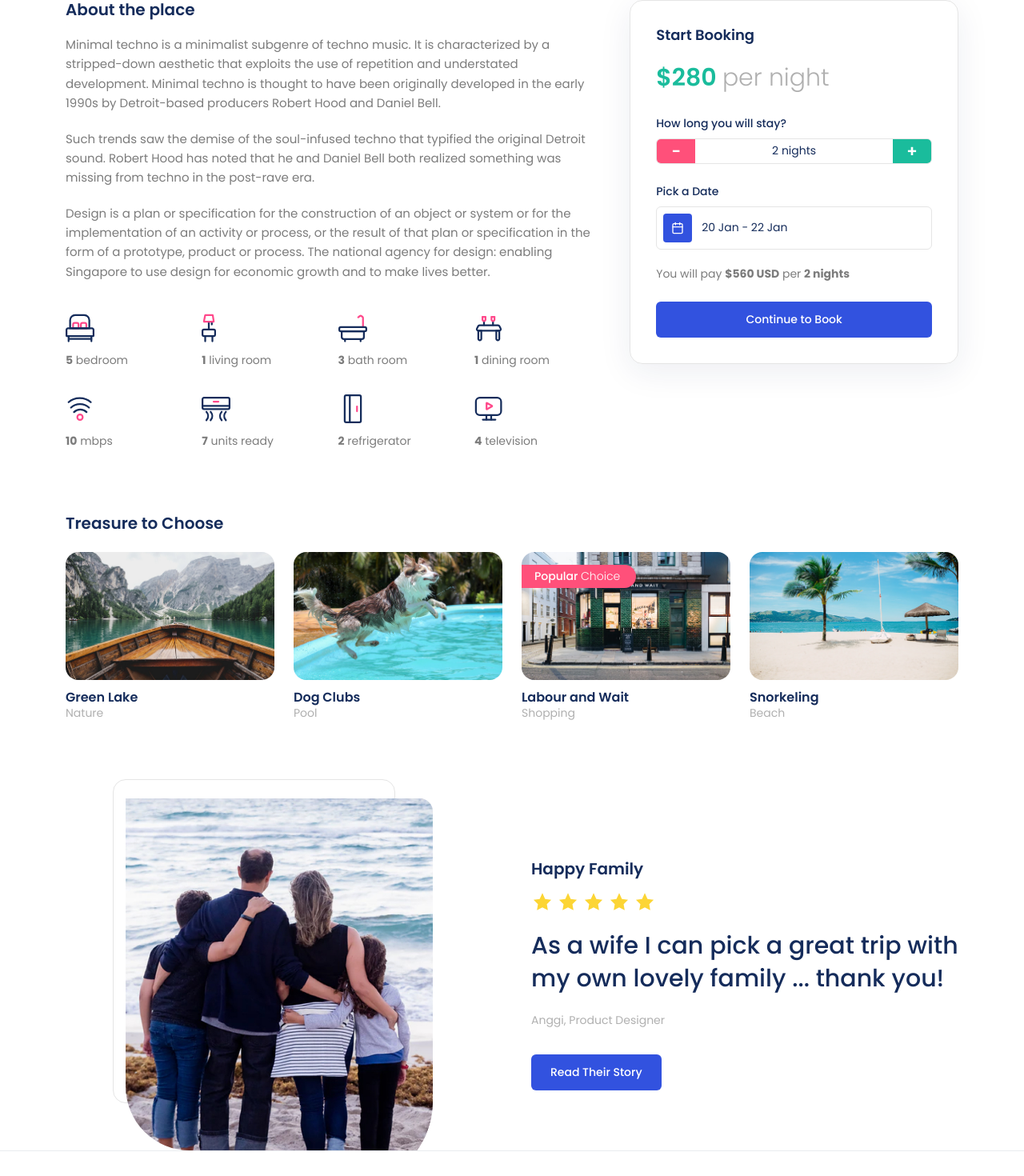
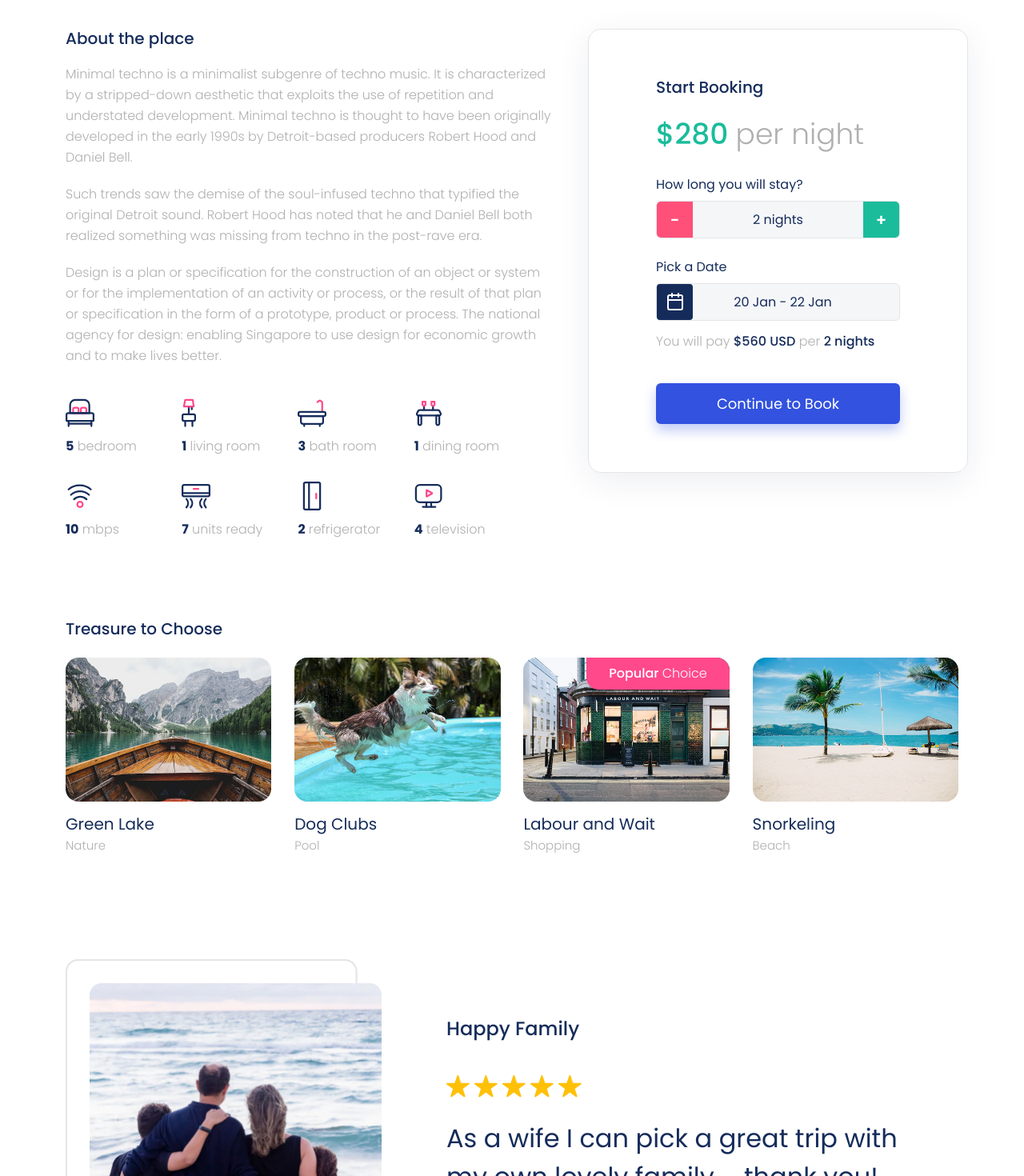
Before and after one commit to rakhaadrida/property-rental-react, a React (Vite) app: page /properties/1 in a window 1280 px wide. Shown: the part 835-2305 px from the top of the page at 80% size. Built offline with nearby package versions, Linux system fonts and the light colour scheme.

Commit message:
[feat] property details page

```diff
--- a/src/assets/scss/_color-variables.scss
+++ b/src/assets/scss/_color-variables.scss
@@ -2,7 +2,7 @@ $white: #fff !default;
 $gray-100: #f8f9fa !default;
 $gray-200: #e9ecef !default;
 $gray-300: #dee2e6 !default;
-$gray-400: #ced4da !default;
+$gray-400: #f5f6f8 !default;
 $gray-500: #b0b0b0 !default;
 $gray-600: #6c757d !default;
 $gray-700: #495057 !default;
@@ -10,7 +10,7 @@ $gray-800: #343a40 !default;
 $gray-900: #152c5b !default;
 $black: #000 !default;
 
-$blue: #0d6efd !default;
+$blue: #152c5b !default;
 $indigo: #3252df !default;
 $purple: #6f42c1 !default;
 $pink: #ff498b !default;
--- a/src/assets/scss/_detail-page.scss
+++ b/src/assets/scss/_detail-page.scss
@@ -14,7 +14,7 @@ $detail-booking-shadow: 0 10px 40px rgba(21, 44, 91, 0.08);
   -moz-osx-font-smoothing: grayscale;
 
   section {
-    margin-bottom: 0;
+    margin-bottom: 6.25rem;
   }
 
   a {
@@ -165,27 +165,19 @@ $detail-booking-shadow: 0 10px 40px rgba(21, 44, 91, 0.08);
 .about-booking {
   margin-top: 4rem;
 
-  &-layout {
-    display: grid;
-    grid-template-columns: 1fr;
-    gap: 3rem;
-
-    @include media-breakpoint-up(lg) {
-      grid-template-columns: 1.6fr 1fr;
-    }
-  }
-
   &-heading {
     font-size: 1.25rem;
-    font-weight: 600;
+    font-weight: 500;
     margin-bottom: 0;
   }
 
   &-description {
     margin-top: 1.25rem;
-    font-size: 15px;
+    font-size: 16px;
     line-height: 1.625;
-    color: $detail-body-color;
+    color: $gray-500;
+    font-weight: 300;
+    width: 95%;
 
     p {
       margin-bottom: 1.25rem;
@@ -200,8 +192,9 @@ $detail-booking-shadow: 0 10px 40px rgba(21, 44, 91, 0.08);
     margin-top: 2.5rem;
     display: grid;
     grid-template-columns: repeat(2, 1fr);
-    column-gap: 1.5rem;
+    column-gap: 0.25rem;
     row-gap: 2rem;
+    width: 90%;
 
     @include media-breakpoint-up(sm) {
       grid-template-columns: repeat(4, 1fr);
@@ -216,34 +209,38 @@ $detail-booking-shadow: 0 10px 40px rgba(21, 44, 91, 0.08);
   &-feature-text {
     margin-top: 0.75rem;
     margin-bottom: 0;
-    font-size: 0.875rem;
-    color: $detail-body-color;
+    font-size: 1rem;
+
+    &-name {
+      font-weight: 300;
+      color: $gray-500;
+    }
   }
 
   &-card {
     height: fit-content;
     border-radius: 1rem;
     border: 1px solid $detail-line-color;
-    padding: 2rem;
+    padding: 3.75rem 5.25rem;
     box-shadow: $detail-booking-shadow;
   }
 
   &-card-title {
-    font-size: 1.125rem;
-    font-weight: 600;
+    font-size: 1.25rem;
+    font-weight: 500;
     margin-bottom: 0;
   }
 
   &-price {
     margin-top: 1.25rem;
     margin-bottom: 0;
-    font-size: 1.875rem;
-    font-weight: 600;
+    font-size: 2.25rem;
+    font-weight: 500;
     color: $detail-success-color;
   }
 
   &-price-unit {
-    font-weight: 300;
+    font-weight: 200;
     color: $gray-500;
   }
 
@@ -253,8 +250,8 @@ $detail-booking-shadow: 0 10px 40px rgba(21, 44, 91, 0.08);
 
   &-label {
     display: block;
-    font-size: 0.875rem;
-    font-weight: 500;
+    font-size: 1rem;
+    font-weight: 400;
     margin-bottom: 0;
   }
 
@@ -269,7 +266,8 @@ $detail-booking-shadow: 0 10px 40px rgba(21, 44, 91, 0.08);
 
   &-counter-btn {
     display: flex;
-    width: 3rem;
+    width: 2.815rem;
+    height: 2.815rem;
     align-items: center;
     justify-content: center;
     border: 0;
@@ -293,8 +291,9 @@ $detail-booking-shadow: 0 10px 40px rgba(21, 44, 91, 0.08);
     display: flex;
     align-items: center;
     justify-content: center;
-    font-size: 0.875rem;
+    font-size: 1rem;
     color: $gray-900;
+    background-color: $gray-400;
   }
 
   &-date-picker {
@@ -304,41 +303,52 @@ $detail-booking-shadow: 0 10px 40px rgba(21, 44, 91, 0.08);
     gap: 0.75rem;
     border-radius: 0.375rem;
     border: 1px solid $detail-line-color;
-    padding: 0.5rem;
+    background-color: $gray-400;
   }
 
   &-date-icon {
     display: flex;
-    width: 2.25rem;
-    height: 2.25rem;
+    width: 2.815rem;
+    height: 2.815rem;
     align-items: center;
     justify-content: center;
     border-radius: 0.25rem;
-    background-color: $primary;
+    background-color: $blue;
     color: $white;
   }
 
   &-date-value {
-    font-size: 0.875rem;
+    flex: 1;
+    display: flex;
+    align-items: center;
+    justify-content: center;
+    font-size: 1rem;
     color: $gray-900;
+    padding-right: 45px;
   }
 
   &-summary {
-    margin-top: 1.25rem;
+    margin-top: 0.875rem;
     margin-bottom: 0;
-    font-size: 0.875rem;
-    color: $detail-body-color;
+    font-size: 1rem;
+    color: $gray-500;
+    font-weight: 200;
+
+    &-total {
+      color: $gray-900;
+      font-weight: 500;
+    }
   }
 
   &-submit {
-    margin-top: 1.5rem;
+    margin-top: 2.5rem;
     width: 100%;
     border: 0;
     border-radius: 0.375rem;
     background-color: $primary;
     padding: 0.75rem 0;
-    font-size: 0.875rem;
-    font-weight: 500;
+    font-size: 1.125rem;
+    font-weight: 400;
     color: $white;
     cursor: pointer;
     transition: background-color 0.15s ease-in-out;
@@ -354,7 +364,7 @@ $detail-booking-shadow: 0 10px 40px rgba(21, 44, 91, 0.08);
 
   &-heading {
     font-size: 1.25rem;
-    font-weight: 600;
+    font-weight: 500;
     margin-bottom: 0;
   }
 
@@ -362,7 +372,7 @@ $detail-booking-shadow: 0 10px 40px rgba(21, 44, 91, 0.08);
     margin-top: 1.5rem;
     display: grid;
     grid-template-columns: repeat(2, 1fr);
-    gap: 1.5rem;
+    gap: 1.8rem;
 
     @include media-breakpoint-up(md) {
       grid-template-columns: repeat(4, 1fr);
@@ -371,7 +381,7 @@ $detail-booking-shadow: 0 10px 40px rgba(21, 44, 91, 0.08);
 
   &-image {
     position: relative;
-    height: 10rem;
+    height: 11.25rem;
     overflow: hidden;
     border-radius: 1rem;
     margin-bottom: 0;
@@ -379,13 +389,12 @@ $detail-booking-shadow: 0 10px 40px rgba(21, 44, 91, 0.08);
 
   &-badge {
     position: absolute;
-    left: 0;
-    top: 1rem;
-    border-top-right-radius: 9999px;
-    border-bottom-right-radius: 9999px;
-    background-color: $detail-pink;
-    padding: 0.25rem 1.25rem 0.25rem 1rem;
-    font-size: 0.875rem;
+    right: 0;
+    top: 0;
+    border-radius: 0 15px;
+    background-color: $pink;
+    padding: 0.5rem 1.75rem;
+    font-size: 1rem;
     font-weight: 500;
     color: $white;
     z-index: 1;
@@ -396,21 +405,23 @@ $detail-booking-shadow: 0 10px 40px rgba(21, 44, 91, 0.08);
   }
 
   &-name {
-    margin-top: 0.75rem;
+    margin-top: 1rem;
     margin-bottom: 0;
-    font-size: 1rem;
-    font-weight: 600;
+    font-size: 1.25rem;
+    font-weight: 400;
   }
 
   &-type {
+    margin-top: 0.25rem;
     margin-bottom: 0;
-    font-size: 0.875rem;
+    font-size: 0.938rem;
     color: $gray-500;
+    font-weight: 300;
   }
 }
 
 .detail-testimonial {
-  margin-top: 6rem;
+  margin-top: 6.25rem;
 
   &-layout {
     display: grid;
--- a/src/assets/scss/_variables.scss
+++ b/src/assets/scss/_variables.scss
@@ -10,7 +10,7 @@ $white: #fff !default;
 $gray-100: #f8f9fa !default;
 $gray-200: #e9ecef !default;
 $gray-300: #dee2e6 !default;
-$gray-400: #ced4da !default;
+$gray-400: #f5f6f8 !default;
 $gray-500: #b0b0b0 !default;
 $gray-600: #6c757d !default;
 $gray-700: #495057 !default;
--- a/src/sections/detail/AboutBooking.tsx
+++ b/src/sections/detail/AboutBooking.tsx
@@ -1,4 +1,5 @@
 import { useState } from "react";
+import Button from "../../components/button/Button";
 
 interface Feature {
   _id: string;
@@ -39,8 +40,8 @@ const AboutBooking = ({
 
   return (
     <section className="container about-booking">
-      <div className="about-booking-layout">
-        <div>
+      <div className="about-booking-layout row">
+        <div className="col-lg-7">
           <h2 className="about-booking-heading">About the place</h2>
           <div
             className="about-booking-description"
@@ -49,7 +50,7 @@ const AboutBooking = ({
 
           <div className="about-booking-features">
             {features.map((feature, index) => (
-              <div key={`${feature.name}-${index}`}>
+              <div key={`${feature.name}-${index}`} className="">
                 <img
                   src={featureIcon[feature.name] ?? "/assets/icons/icon_tv.svg"}
                   alt=""
@@ -58,14 +59,16 @@ const AboutBooking = ({
                 />
                 <p className="about-booking-feature-text">
                   <span className="font-weight-bold">{feature.qty}</span>{" "}
-                  {feature.name}
+                  <span className="about-booking-feature-text-name">
+                    {feature.name}
+                  </span>
                 </p>
               </div>
             ))}
           </div>
         </div>
 
-        <div className="about-booking-card">
+        <div className="about-booking-card col-lg-5">
           <h3 className="about-booking-card-title">Start Booking</h3>
           <p className="about-booking-price">
             ${price}{" "}
@@ -104,9 +107,9 @@ const AboutBooking = ({
             <div className="about-booking-date-picker">
               <span className="about-booking-date-icon">
                 <svg
-                  width="16"
-                  height="16"
-                  viewBox="0 0 24 24"
+                  width="24"
+                  height="24"
+                  viewBox="0 1 24 24"
                   fill="none"
                   stroke="currentColor"
                   strokeWidth="2"
@@ -126,15 +129,21 @@ const AboutBooking = ({
 
           <p className="about-booking-summary">
             You will pay{" "}
-            <span className="font-weight-bold">${total} USD</span> per{" "}
-            <span className="font-weight-bold">
+            <span className="about-booking-summary-total">${total} USD</span>{" "}
+            per{" "}
+            <span className="about-booking-summary-total">
               {nights} {nights > 1 ? "nights" : "night"}
             </span>
           </p>
 
-          <button type="button" className="about-booking-submit">
+          <Button
+            className="btn px-5 about-booking-submit"
+            hasShadow
+            isPrimary
+            href=""
+          >
             Continue to Book
-          </button>
+          </Button>
         </div>
       </div>
     </section>
--- a/src/sections/detail/Activities.tsx
+++ b/src/sections/detail/Activities.tsx
@@ -23,11 +23,7 @@ const Activities = ({ data }: ActivitiesProps) => {
                   Popular <span>Choice</span>
                 </span>
               )}
-              <img
-                src={item.imageUrl}
-                alt={item.name}
-                className="img-cover"
-              />
+              <img src={item.imageUrl} alt={item.name} className="img-cover" />
             </figure>
             <h3 className="detail-activities-name">{item.name}</h3>
             <p className="detail-activities-type">{item.type}</p>
--- a/src/sections/detail/DetailTestimonial.tsx
+++ b/src/sections/detail/DetailTestimonial.tsx
@@ -1,3 +1,7 @@
+import Button from "../../components/button/Button";
+import TestimonialFrame from "../../../public/assets/images/landing-page/testimonial-frame.jpg";
+import Star from "../../components/star/Star";
+
 interface TestimonialData {
   imageUrl: string;
   name: string;
@@ -11,54 +15,93 @@ interface TestimonialProps {
   data: TestimonialData;
 }
 
-const Star = ({ filled }: { filled: boolean }) => (
-  <svg
-    width="28"
-    height="28"
-    viewBox="0 0 24 24"
-    fill={filled ? "#fcd535" : "#e5e5e5"}
-    aria-hidden="true"
-  >
-    <path d="M12 2l2.9 6.26L21.5 9.27l-4.75 4.64 1.12 6.54L12 17.27 6.13 20.45l1.12-6.54L2.5 9.27l6.6-1.01L12 2z" />
-  </svg>
-);
+// const Star = ({ filled }: { filled: boolean }) => (
+//   <svg
+//     width="28"
+//     height="28"
+//     viewBox="0 0 24 24"
+//     fill={filled ? "#fcd535" : "#e5e5e5"}
+//     aria-hidden="true"
+//   >
+//     <path d="M12 2l2.9 6.26L21.5 9.27l-4.75 4.64 1.12 6.54L12 17.27 6.13 20.45l1.12-6.54L2.5 9.27l6.6-1.01L12 2z" />
+//   </svg>
+// );
 
 const DetailTestimonial = ({ data }: TestimonialProps) => {
-  const rounded = Math.round(data.rate);
+  // const rounded = Math.round(data.rate);
 
   return (
-    <section className="container detail-testimonial">
-      <div className="detail-testimonial-layout">
-        <div className="detail-testimonial-media">
-          <div className="detail-testimonial-frame">
-            <div className="detail-testimonial-frame-border" />
-            <figure className="detail-testimonial-image">
-              <img
-                src={data.imageUrl}
-                alt={data.name}
-                className="img-cover"
-              />
-            </figure>
+    <section className="container">
+      <div className="row align-items-center">
+        <div className="col-auto testimonial-hero-section">
+          <div className="testimonial-hero">
+            <img
+              src={data.imageUrl}
+              alt="Testimonial"
+              className="position-absolute testimonial-image"
+            />
+            <img
+              src={TestimonialFrame}
+              alt="Testimonial Frame"
+              className="position-absolute testimonial-frame"
+            />
           </div>
         </div>
-
-        <div>
-          <h3 className="detail-testimonial-name">{data.name}</h3>
-          <div className="detail-testimonial-stars">
-            {Array.from({ length: 5 }).map((_, i) => (
-              <Star key={i} filled={i < rounded} />
-            ))}
+        <div className="col-6 testimonial-content">
+          <h4 className="testimonial-name">{data.name}</h4>
+          <Star value={data.rate} width={35} height={35} spacing={4}></Star>
+          <h5 className="h2 font-weight-regular my-3 lh-base">
+            {data.content}
+          </h5>
+          <span className="text-gray-500 font-weight-light">
+            {data.familyName}, {data.familyOccupation}
+          </span>
+          <div>
+            <Button
+              className="btn testimonial-button"
+              hasShadow
+              isPrimary
+              type="link"
+              href={`/testimonial/1`}
+            >
+              Read Their Story
+            </Button>
           </div>
-          <p className="detail-testimonial-quote">{data.content}</p>
-          <p className="detail-testimonial-author">
-            {data.familyName}, {data.familyOccupation}
-          </p>
-          <button type="button" className="detail-testimonial-button">
-            Read Their Story
-          </button>
         </div>
       </div>
     </section>
+    // <section className="container detail-testimonial">
+    //   <div className="detail-testimonial-layout">
+    //     <div className="detail-testimonial-media">
+    //       <div className="detail-testimonial-frame">
+    //         <div className="detail-testimonial-frame-border" />
+    //         <figure className="detail-testimonial-image">
+    //           <img
+    //             src={data.imageUrl}
+    //             alt={data.name}
+    //             className="img-cover"
+    //           />
+    //         </figure>
+    //       </div>
+    //     </div>
+
+    //     <div>
+    //       <h3 className="detail-testimonial-name">{data.name}</h3>
+    //       <div className="detail-testimonial-stars">
+    //         {Array.from({ length: 5 }).map((_, i) => (
+    //           <Star key={i} filled={i < rounded} />
+    //         ))}
+    //       </div>
+    //       <p className="detail-testimonial-quote">{data.content}</p>
+    //       <p className="detail-testimonial-author">
+    //         {data.familyName}, {data.familyOccupation}
+    //       </p>
+    //       <button type="button" className="detail-testimonial-button">
+    //         Read Their Story
+    //       </button>
+    //     </div>
+    //   </div>
+    // </section>
   );
 };
 
```
